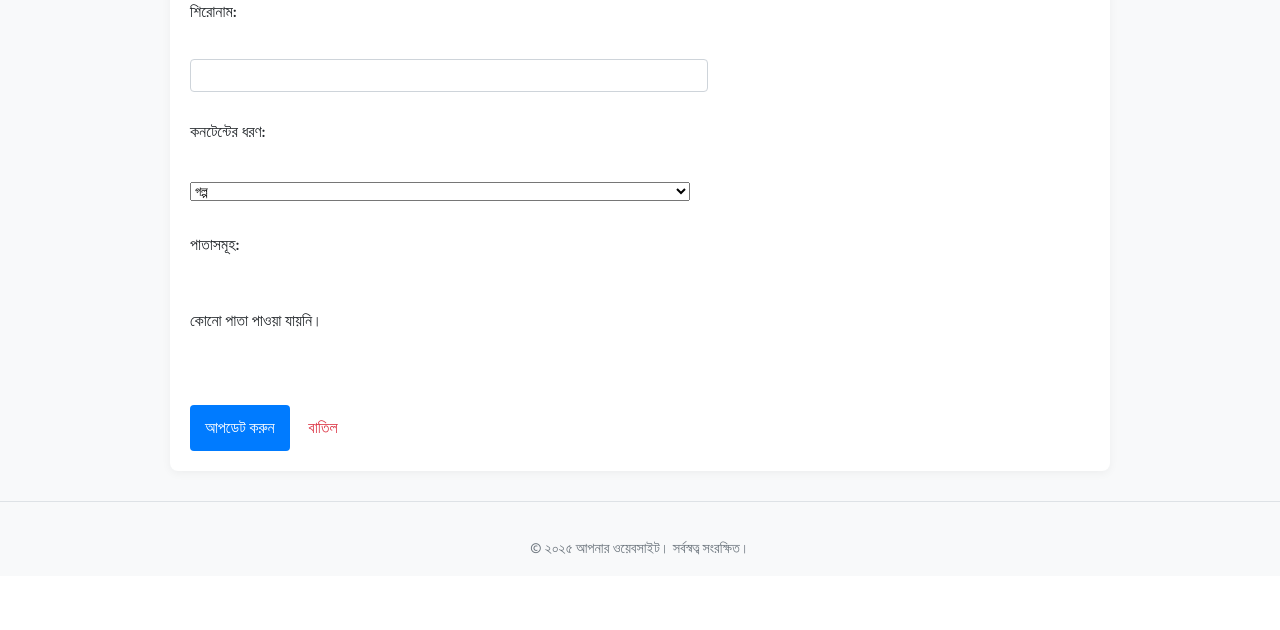
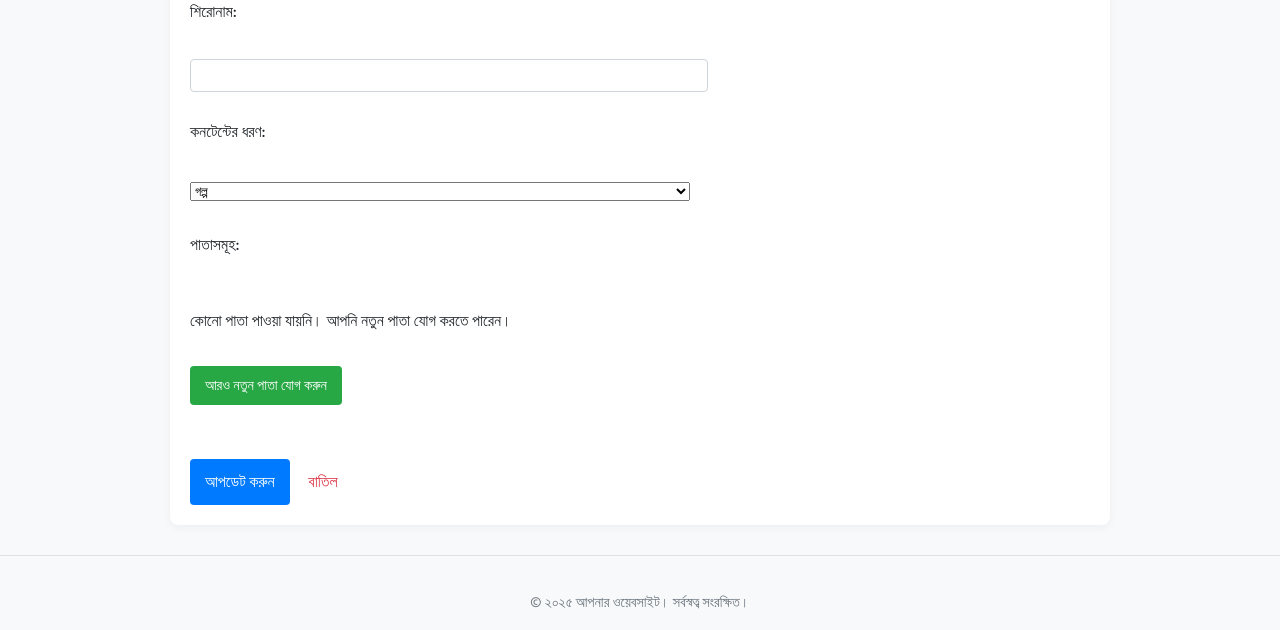
Before and after one commit to shahariarmahfuz/probable-palm-tree, a Flask app: template templates/edit_content.html in a window 1280 px wide. Shown: the part 285-915 px from the top of the page. Before the commit the page ends 840 px from the top, so only its background shows below. Run offline with Flask 3, Linux system fonts and the light colour scheme; the template is opened without the code that fills it, so the values that code supplies are empty; some libraries are stand-ins or nearby versions.

Commit message:
Update edit_content.html

```diff
--- a/templates/edit_content.html
+++ b/templates/edit_content.html
@@ -7,13 +7,11 @@
 <form method="post" action="{{ url_for('update_content', content_id=content_item.id) }}">
     <div>
         <label for="title">শিরোনাম:</label><br>
-        {# ইনপুট সাইজ এবং ভ্যালু আগের মতই আছে #}
         <input type="text" id="title" name="title" required size="50" value="{{ content_item.title }}" style="width: 95%; max-width: 500px;">
     </div>
     <br>
     <div>
         <label for="content_type">কনটেন্টের ধরণ:</label><br>
-        {# সিলেক্ট বক্স আগের মতই আছে #}
         <select name="content_type" id="content_type" required style="width: 95%; max-width: 500px;">
             <option value="গল্প" {% if content_item.content_type == 'গল্প' %}selected{% endif %}>গল্প</option>
             <option value="কবিতা" {% if content_item.content_type == 'কবিতা' %}selected{% endif %}>কবিতা</option>
@@ -21,57 +19,63 @@
         </select>
     </div>
     <br>
-    <div id="pages-container-edit">
+    <div id="pages-container-edit"> {# নতুন পেজ যোগ করার জন্য কন্টেইনার #}
         <label>পাতাসমূহ:</label><br>
         {% if pages %}
             {% for page in pages %}
             <div class="page-input-edit">
-                <h4>পাতা {{ loop.index }} (ডিবি আইডি: {{ page.id }})</h4> {# page.page_number এর বদলে loop.index ব্যবহার করা হলো যদি page_number না থাকে #}
-                <input type="hidden" name="page_ids[]" value="{{ page.id }}">
-
-                {# === পরিবর্তিত অংশ: Textarea তে ক্লাস যোগ করা === #}
+                <h4>পাতা {{ loop.index }} (ডিবি আইডি: {{ page.id }})</h4>
+                <input type="hidden" name="page_ids[]" value="{{ page.id }}"> {# বিদ্যমান পেজের আইডি #}
                 <textarea name="pages_content[]" class="tinymce-editor" id="page-editor-{{ page.id }}">{{ page.page_content }}</textarea>
-                {# rows এবং cols অ্যাট্রিবিউট বাদ দেওয়া হয়েছে কারণ TinyMCE উচ্চতা নিয়ন্ত্রণ করবে #}
-                {# =============================================== #}
-
-                {# এখানে পেজ ডিলিট বাটন যোগ করা যেতে পারে (আরও জটিল হবে) #}
-                 {# <button type="button" class="delete-page-btn" data-page-id="{{ page.id }}">এই পাতা মুছুন</button> #}
+                {# ডিলিট বাটন কমেন্ট আউট রাখা হলো
+                 <button type="button" class="delete-page-btn" data-page-id="{{ page.id }}">এই পাতা মুছুন</button>
+                #}
             </div>
             {% endfor %}
         {% else %}
-            <p>কোনো পাতা পাওয়া যায়নি।</p>
-             {# এখানে নতুন পাতা যোগ করার অপশন যোগ করা যেতে পারে #}
-             {# <div class="page-input-edit new-page">
-                 <h4>নতুন পাতা</h4>
-                 <input type="hidden" name="page_ids[]" value="new"> নিউ পেজ আইডি নির্দেশক
-                 <textarea name="pages_content[]" class="tinymce-editor" placeholder="নতুন পাতার বিষয়বস্তু..."></textarea>
-             </div> #}
+            <p>কোনো পাতা পাওয়া যায়নি। আপনি নতুন পাতা যোগ করতে পারেন।</p>
         {% endif %}
     </div>
 
-    {# পেজ যোগ করার বাটন (যদি প্রয়োজন হয়) #}
-    {# <button type="button" id="add-page-btn-edit">আরও নতুন পাতা যোগ করুন</button> #}
+    {# === নতুন পেজ যোগ করার বাটন যুক্ত করা হলো === #}
+    <button type="button" id="add-page-btn-edit" style="margin-top: 15px; background-color: #28a745; border-color: #28a745;">আরও নতুন পাতা যোগ করুন</button>
+    {# ========================================= #}
 
-    <br><br>
+    <br><br><br> {# বাটনের নিচে একটু স্পেস #}
     <button type="submit">আপডেট করুন</button>
-    <a href="{{ url_for('admin_dashboard') }}" style="margin-left: 15px; text-decoration: none; color: #dc3545;">বাতিল</a> {# বাতিল লিংক স্টাইল করা হলো #}
+    <a href="{{ url_for('admin_dashboard') }}" style="margin-left: 15px; text-decoration: none; color: #dc3545;">বাতিল</a>
 </form>
 <style>
     .page-input-edit {
-        margin-bottom: 25px; /* স্পেস বাড়ানো হলো */
-        border: 1px solid #dee2e6; /* হালকা বর্ডার */
+        margin-bottom: 25px;
+        border: 1px solid #dee2e6;
         padding: 20px;
         border-radius: 5px;
-        background-color: #f T9f9f9; /* হালকা ব্যাকগ্রাউন্ড */
+        background-color: #f9f9f9; /* আগের ভুল বানান ঠিক করা হলো */
     }
     .page-input-edit h4 {
         margin-top: 0;
-        margin-bottom: 15px; /* নিচে স্পেস */
-        font-size: 1.1em; /* সাইজ সামান্য বাড়ানো */
-        color: #495057; /* রঙ পরিবর্তন */
-        border-bottom: 1px solid #eee; /* নিচে হালকা দাগ */
+        margin-bottom: 15px;
+        font-size: 1.1em;
+        color: #495057;
+        border-bottom: 1px solid #eee;
         padding-bottom: 8px;
     }
+    /* নতুন যোগ করা বাটনের স্টাইল */
+    #add-page-btn-edit {
+        padding: 8px 15px;
+        color: white;
+        border: none;
+        border-radius: 4px;
+        cursor: pointer;
+        font-size: 0.9em;
+        font-family: 'Hind Siliguri', sans-serif;
+        transition: background-color 0.2s ease;
+    }
+    #add-page-btn-edit:hover {
+        background-color: #218838; /* Hover কালার */
+    }
+
     /* ডিলিট বাটন স্টাইল (যদি ব্যবহার করা হয়) */
     /* .delete-page-btn { background-color: #dc3545; color: white; border: none; padding: 5px 10px; cursor: pointer; border-radius: 3px; font-size: 0.85em; float: right; margin-top: -5px; } */
     /* .delete-page-btn:hover { background-color: #c82333; } */
@@ -86,14 +90,25 @@
 <script src="https://cdn.tiny.cloud/1/70yp8unkx0vcxi03s5hjyj8k6pyroa30gjr5wj66t7jsmakf/tinymce/6/tinymce.min.js" referrerpolicy="origin"></script>
 
 <script>
-    // TinyMCE ইনিশিয়ালাইজেশন ফাংশন (admin.html থেকে কপি করা যেতে পারে)
+    // === TinyMCE ইনিশিয়ালাইজেশন ফাংশন (আগের উত্তরের উন্নত সংস্করণ) ===
     function initializeTinyMCE(selector) {
         tinymce.init({
-            selector: selector, // এখানে ক্লাস সিলেক্টর ব্যবহার করা হচ্ছে
-            plugins: 'preview importcss searchreplace autolink autosave save directionality code visualblocks visualchars fullscreen image link media template codesample table charmap pagebreak nonbreaking anchor insertdatetime advlist lists wordcount help charmap quickbars emoticons accordion',
+            selector: selector,
+            plugins: [
+                'preview', 'importcss', 'searchreplace', 'autolink', 'autosave', 'save', 'directionality',
+                'code', 'visualblocks', 'visualchars', 'fullscreen', 'image', 'link', 'media', 'template',
+                'codesample', 'table', 'charmap', 'pagebreak', 'nonbreaking', 'anchor', 'insertdatetime',
+                'advlist', 'lists', 'wordcount', 'help', 'charmap', 'quickbars', 'emoticons', 'accordion',
+                'hr', 'paste', 'print', 'textcolor', 'colorpicker'
+            ],
             menubar: 'file edit view insert format tools table help',
-            toolbar: 'undo redo | accordion accordionremove | blocks fontfamily fontsize | bold italic underline strikethrough | alignleft aligncenter alignright alignjustify | bullist numlist | link image | table | removeformat | fullscreen preview | help',
-            height: 400, // এডিটরের উচ্চতা
+            toolbar:
+                'undo redo | styles | bold italic underline strikethrough | ' +
+                'forecolor backcolor | alignleft aligncenter alignright alignjustify | ' +
+                'bullist numlist outdent indent | link image media table hr | ' +
+                'removeformat | subscript superscript | charmap | code | ' +
+                'fullscreen preview print | help',
+            height: 450,
             language: 'bn',
             language_url: 'https://cdn.jsdelivr.net/npm/tinymce-i18n/langs6/bn.js',
             autosave_ask_before_unload: true,
@@ -103,59 +118,95 @@
             autosave_retention: '2m',
             image_advtab: true,
             importcss_append: true,
-            // এডিটরের ভিতরের কনটেন্টের স্টাইল
             content_style: `
-                body { font-family: 'Hind Siliguri', sans-serif; font-size: 16px; line-height: 1.7; padding: 8px; }
-                p { margin: 0 0 1em 0; }
-                img { max-width: 100%; height: auto; }
+                body {
+                    font-family: 'Hind Siliguri', sans-serif;
+                    font-size: 16px;
+                    line-height: 1.7;
+                    padding: 10px;
+                    background-color: #fff;
+                    color: #333;
+                }
+                p {
+                    margin-top: 0;
+                    margin-bottom: 0.75em;
+                }
+                img { max-width: 100%; height: auto; display: block; margin: 10px 0; }
             `,
-             mobile: { // মোবাইলের জন্য কনফিগারেশন
-                 menubar: true,
-                 plugins: 'lists autolink',
-                 toolbar: 'undo redo | bold italic | styles'
+            paste_as_text: true,
+            paste_data_images: true,
+            mobile: {
+                plugins: 'autosave lists autolink link image table charmap print preview hr anchor pagebreak searchreplace wordcount visualblocks visualchars code fullscreen insertdatetime media nonbreaking save table directionality emoticons help',
+                menubar: true,
+                toolbar: 'undo redo | styles | bold italic | bullist numlist | link image | alignleft aligncenter alignright | forecolor backcolor | removeformat | code'
              }
         });
     }
 
-    // DOM লোড হওয়ার পর সকল .tinymce-editor ক্লাসের টেক্সটএরিয়াতে TinyMCE চালু করুন
+    // DOM লোড হওয়ার পর সকল বিদ্যমান .tinymce-editor ক্লাসের টেক্সটএরিয়াতে TinyMCE চালু করুন
     document.addEventListener('DOMContentLoaded', (event) => {
-        initializeTinyMCE('.tinymce-editor');
+        initializeTinyMCE('.tinymce-editor'); // এটি বিদ্যমান এডিটরগুলো লোড করবে
+
+        // === নতুন পেজ যোগ করার বাটনের জন্য ইভেন্ট লিসেনার ===
+        const addPageButton = document.getElementById('add-page-btn-edit');
+        if (addPageButton) { // বাটনটি যদি থাকে
+            addPageButton.addEventListener('click', function() {
+                const container = document.getElementById('pages-container-edit');
+                // নতুন পেজের জন্য একটি ইউনিক আইডি তৈরি (একাধিক নতুন পেজ যোগ করলে যাতে আলাদা হয়)
+                const newPageIndex = container.querySelectorAll('.new-page-marker').length + 1;
+                const newEditorId = `page-editor-new-${newPageIndex}`;
+
+                // নতুন পেজের জন্য HTML এলিমেন্ট তৈরি করুন
+                const newPageDiv = document.createElement('div');
+                newPageDiv.classList.add('page-input-edit', 'new-page-marker'); // নতুন পেজ শনাক্ত করার জন্য ক্লাস
+
+                // নতুন পেজের কন্টেন্ট
+                newPageDiv.innerHTML = `
+                    <h4>নতুন পাতা ${newPageIndex} (সংরক্ষণ করার পর আইডি পাবে)</h4>
+                    <input type="hidden" name="page_ids[]" value="new"> {# Backend কে জানানোর জন্য যে এটি নতুন পেজ #}
+                    {# টেক্সটএরিয়াতে tinymce-editor ক্লাস দেওয়া হয়নি, কারণ ইনিশিয়ালাইজ করা হবে আইডি দিয়ে #}
+                    <textarea name="pages_content[]" id="${newEditorId}" placeholder="নতুন পাতার বিষয়বস্তু..." rows="15"></textarea>
+                `;
+
+                // নতুন পেজের ডিভ কন্টেইনারে যোগ করুন
+                container.appendChild(newPageDiv);
+
+                // শুধুমাত্র এই নতুন টেক্সটএরিয়াতে TinyMCE চালু করুন
+                initializeTinyMCE(`#${newEditorId}`);
+            });
+        }
+        // ====================================================
     });
 
     {#
-    // যদি "আরও নতুন পাতা যোগ করুন" বাটন যোগ করা হয়, তার জন্য JavaScript লাগবে:
-    // Similar to admin.html, but needs to handle 'new' page IDs and content names.
-    // document.getElementById('add-page-btn-edit').addEventListener('click', function() {
-    //     const container = document.getElementById('pages-container-edit');
-    //     const newPageCount = container.querySelectorAll('.page-input-edit').length + 1; // Estimate next number
-    //     const newPageDiv = document.createElement('div');
-    //     newPageDiv.classList.add('page-input-edit', 'new-page');
-    //     const newEditorId = `page-editor-new-${newPageCount}`; // Unique ID for new editor
-    //     newPageDiv.innerHTML = `
-    //         <h4>নতুন পাতা ${newPageCount}</h4>
-    //         <input type="hidden" name="page_ids[]" value="new"> // Indicate new page
-    //         <textarea name="pages_content[]" id="${newEditorId}" class="tinymce-editor" placeholder="নতুন পাতার বিষয়বস্তু..."></textarea>
-    //     `;
-    //     container.appendChild(newPageDiv);
-    //     initializeTinyMCE(`#${newEditorId}`); // Initialize only the new editor
-    // });
-    #}
+    // ডিলিট বাটনের লজিক (যদি প্রয়োজন হয়, এটি শুধু উদাহরণ)
+    // const container = document.getElementById('pages-container-edit');
+    // if (container) {
+    //     container.addEventListener('click', function(event) {
+    //         if (event.target.classList.contains('delete-page-btn')) {
+    //             if (confirm('আপনি কি নিশ্চিতভাবে এই পাতাটি মুছে ফেলতে চান? আপডেট বাটনে ক্লিক করলে এটি স্থায়ীভাবে মুছে যাবে।')) {
+    //                  const pageDiv = event.target.closest('.page-input-edit');
+    //                  const pageId = event.target.dataset.pageId;
+    //                  // একটি হিডেন ইনপুট যোগ করা যেতে পারে যা ব্যাকএন্ডকে ডিলিট করতে বলবে
+    //                  // অথবা শুধু ডিভটি লুকিয়ে ফেলা যেতে পারে
+    //                  if (pageDiv) {
+    //                     // উদাহরণ: ডিভটি লুকিয়ে ফেলুন এবং একটি ইনপুট যোগ করুন
+    //                     pageDiv.style.display = 'none';
+    //                     const deleteInput = document.createElement('input');
+    //                     deleteInput.type = 'hidden';
+    //                     deleteInput.name = 'delete_page_ids[]'; // ব্যাকএন্ডে এই নামে আইডিগুলো যাবে
+    //                     deleteInput.value = pageId;
+    //                     pageDiv.appendChild(deleteInput); // ডিভের ভিতরে যোগ করুন যাতে সাবমিটের সময় যায়
 
-    {#
-    // যদি "এই পাতা মুছুন" বাটন যোগ করা হয়, তার জন্য JavaScript লাগবে:
-    // Needs careful handling to mark page for deletion on server or remove element + handle data.
-    // Example (client-side removal only, server needs logic):
-    // container.addEventListener('click', function(event) {
-    //     if (event.target.classList.contains('delete-page-btn')) {
-    //         if (confirm('আপনি কি নিশ্চিতভাবে এই পাতাটি মুছে ফেলতে চান? এটি সংরক্ষণ করার পর স্থায়ীভাবে মুছে যাবে।')) {
-    //              const pageDiv = event.target.closest('.page-input-edit');
-    //              // Add a hidden input to signal deletion maybe? Or just remove from DOM before submit.
-    //              // Example: pageDiv.style.display = 'none'; // Hide it visually
-    //              // Need a robust way to tell the backend to delete page with id event.target.dataset.pageId
-    //              alert("পাতা মুছে ফেলার জন্য চিহ্নিত করা হয়েছে। আপডেট বাটনে ক্লিক করে সংরক্ষণ করুন।"); // Placeholder
+    //                     // বিকল্প: শুধু ডিলিট বাটন ডিজেবল করুন বা অন্য কোনো ভিজুয়াল ইঙ্গিত দিন
+    //                     // event.target.disabled = true;
+    //                     // event.target.textContent = 'মুছে ফেলা হবে';
+    //                  }
+    //                  alert("পাতা মুছে ফেলার জন্য চিহ্নিত করা হয়েছে। আপডেট বাটনে ক্লিক করে পরিবর্তন সংরক্ষণ করুন।");
+    //             }
     //         }
-    //     }
-    // });
+    //     });
+    // }
     #}
 
 </script>
```
